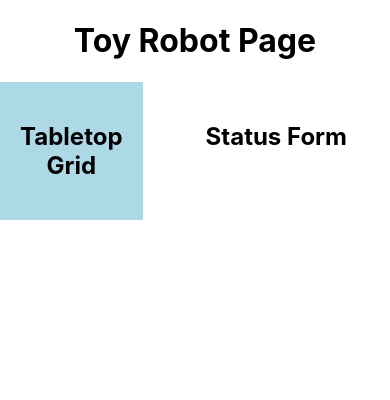
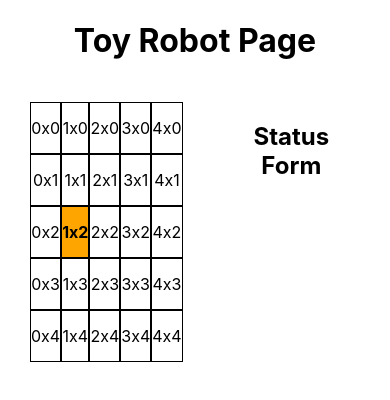
Before and after one commit to antonpolevyy/toy-robot-simulator, a React (Create React App) app: page / in a window 390 px wide. Shown: the top 400 px of the page. Built offline with nearby package versions, Linux system fonts and the light colour scheme.

Commit message:
Added Tabletop Grid

```diff
--- a/src/components/Tabletop/TabletopGrid.jsx
+++ b/src/components/Tabletop/TabletopGrid.jsx
@@ -1,7 +1,53 @@
-export default function TabletopGrid() {
+import styled from 'styled-components';
+
+import { GRID_SIZE } from '../../constants/constValues';
+
+const Table = styled.div`
+  display: grid;
+  grid-template-columns: repeat(${GRID_SIZE}, 1fr);
+  gap: 0;
+`;
+
+const Cell = styled.div`
+  height: 50px;
+  background-color: ${props => (props.selected ? 'orange' : 'white')};
+  border: 1px solid black;
+  display: flex;
+  align-items: center;
+  justify-content: center;
+  font-weight: ${props => (props.selected ? 'bold' : 'normal')};
+
+  position: relative;
+`;
+
+function TabletopGrid({ position = { x: 0, y: 0 } }) {
+
+  const renderTable = () => {
+    const rows = [];
+    for (let i = 0; i < GRID_SIZE; i++) {
+      const cells = [];
+      for (let j = 0; j < GRID_SIZE; j++) {
+        const isSelected = i === position.x && j === position.y;
+        cells.push(
+          <Cell key={`${i}-${j}`} selected={isSelected}>
+            {`${i}x${j}`}
+          </Cell>
+        );
+      }
+      rows.push(<div key={i}>{cells}</div>);
+    }
+    return rows;
+  };
+
   return (
-    <div>
-      <h2>Tabletop Grid</h2>
-    </div>
+    <Table>
+      {renderTable()}
+    </Table>
   );
-}
+};
+
+TabletopGrid.defaultProps = {
+  position: { x: 0, y: 0 }
+};
+
+export default TabletopGrid;
--- a/src/components/Tabletop/index.js
+++ b/src/components/Tabletop/index.js
@@ -1,2 +1 @@
 export { default } from "./TabletopGrid";
-// export { default as TabletopCell } from './TabletopCell';
--- a/src/components/pages/ToyRobot.css
+++ b/src/components/pages/ToyRobot.css
@@ -1,8 +1,8 @@
 .toy-robot-page {
-  margin: 0;
+  margin: 10px;
   display: grid;
   grid-template-columns: 1fr 2fr; /* 1/3 and 2/3 of the available width */
-  gap: 20px; /* Add some gap between the elements */
+  gap: 0px; /* Add some gap between the elements */
 }
 
 .box {
@@ -11,11 +11,11 @@
 }
 
 .one-third {
-  background-color: lightblue;
+  /* background-color: pink; */
 }
 
 .two-thirds {
-  background-color: lightgreen;
+  /* background-color: lightgreen; */
 }
 
 @media (max-width: 767px) {
--- a/src/components/pages/ToyRobot.jsx
+++ b/src/components/pages/ToyRobot.jsx
@@ -4,14 +4,16 @@ import Tabletop from '../Tabletop';
 import StatusForm from '../StatusForm';
 
 export default function ToyRobot() {
+  const currentPosition = { x: 1, y: 2 };
+
   return (
     <div>
       <h1>Toy Robot Page</h1>
       <div className="toy-robot-page">
         <div className="box one-third">
-          <Tabletop />
+          <Tabletop position={currentPosition} />
         </div>
-        <div className="box two-third">
+        <div className="box two-thirds">
           <StatusForm />
         </div>
       </div>
--- /dev/null
+++ b/src/constants/constValues.js
@@ -0,0 +1 @@
+export const GRID_SIZE = 5;
```
Also changed, not shown: 2 other files (tests, documents, lock files or other folders).
